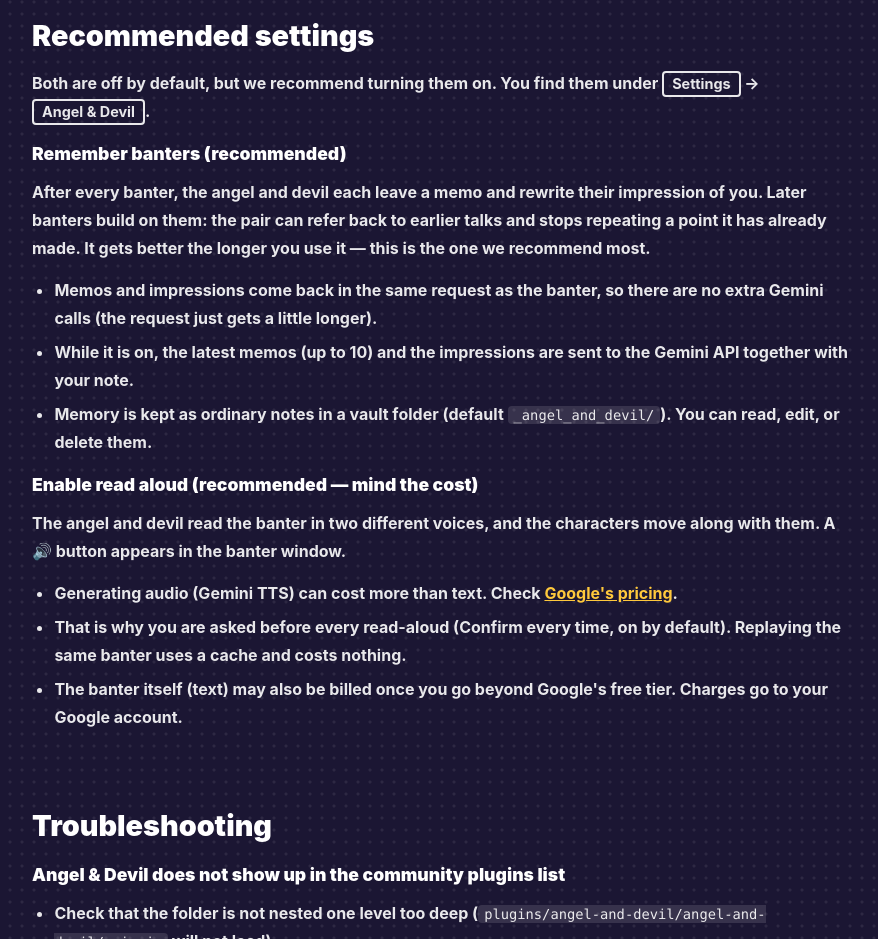
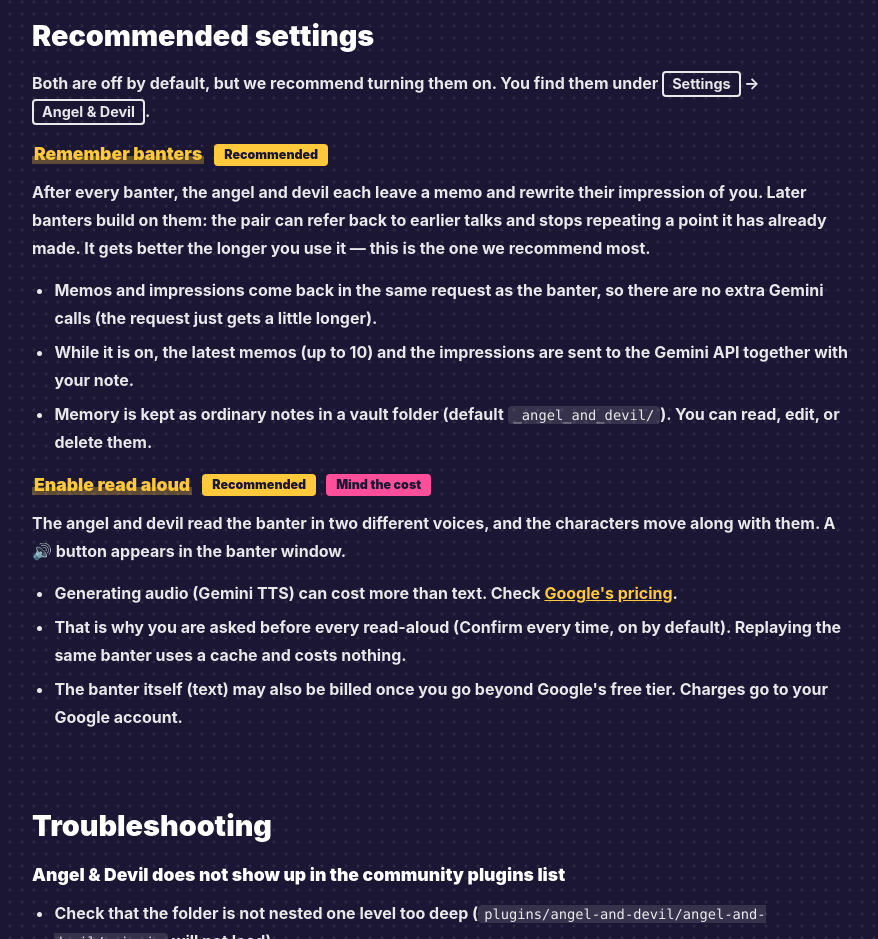
Before and after one commit to koooyooo/angel-and-devil-site, a plain HTML site: page en/getting-started.html in a window 1280 px wide. Shown: the part 3100-4039 px from the top of the page, without its empty margins (68-946 px from the left). Drawn offline with Linux system fonts and the light colour scheme.

Commit message:
Sync site from angel-and-devil@30ab0ee

```diff
--- a/assets/style.css
+++ b/assets/style.css
@@ -349,9 +349,12 @@ section { position: relative; padding: 72px 0; }
 .doc :not(pre) > code { padding: 1px 6px; border-radius: 4px; background: rgba(255, 255, 255, 0.12); overflow-wrap: anywhere; }
 .doc .paper :not(pre) > code { background: rgba(27, 22, 51, 0.08); }
 .ui { display: inline-block; padding: 0 8px; border: 2px solid currentColor; border-radius: 4px; font-size: 0.9em; line-height: 1.5; white-space: nowrap; }
+/* A setting the reader should turn on: angel yellow with a highlighter stroke underneath. */
+.setting-name { color: var(--angel); padding: 0 2px; background: linear-gradient(transparent 62%, rgba(255, 201, 60, 0.3) 62%); }
 .doc .tip { margin: 0 0 18px; }
 .doc .tip p:last-child, .doc .tip ul:last-child { margin-bottom: 0; }
-.badge { display: inline-block; margin-left: 8px; padding: 0 8px; border-radius: 4px; background: var(--devil); color: var(--ink); font-size: 0.75rem; vertical-align: 0.15em; }
+.badge { display: inline-block; margin-left: 10px; padding: 1px 10px; border-radius: 4px; background: var(--angel); color: var(--ink); font-size: 0.78rem; font-weight: 900; line-height: 1.6; vertical-align: 0.15em; white-space: nowrap; }
+.badge.devil { background: var(--devil); }
 details.paper > summary { cursor: pointer; font-weight: 900; font-size: 1.05rem; list-style-position: outside; margin-left: 1em; }
 details.paper[open] > summary { margin-bottom: 12px; }
 .next { display: flex; flex-wrap: wrap; gap: 18px; margin: 34px 0 0; }
--- a/en/getting-started.html
+++ b/en/getting-started.html
@@ -135,7 +135,7 @@
         <h2>Recommended settings</h2>
         <p>Both are off by default, but <b>we recommend turning them on</b>. You find them under <span class="ui">Settings</span> → <span class="ui">Angel &amp; Devil</span>.</p>
 
-        <h3 id="memory">Remember banters (recommended)</h3>
+        <h3 id="memory"><span class="setting-name">Remember banters</span><span class="badge">Recommended</span></h3>
         <p>After every banter, the angel and devil each leave a memo and rewrite their impression of you. Later banters build on them: the pair can refer back to earlier talks and stops repeating a point it has already made. It gets better the longer you use it — this is the one we recommend most.</p>
         <ul>
           <li>Memos and impressions come back in the <b>same request</b> as the banter, so there are no extra Gemini calls (the request just gets a little longer).</li>
@@ -143,7 +143,7 @@
           <li>Memory is kept as ordinary notes in a vault folder (default <code>_angel_and_devil/</code>). You can read, edit, or delete them.</li>
         </ul>
 
-        <h3 id="tts">Enable read aloud (recommended — mind the cost)</h3>
+        <h3 id="tts"><span class="setting-name">Enable read aloud</span><span class="badge">Recommended</span><span class="badge devil">Mind the cost</span></h3>
         <p>The angel and devil read the banter in two different voices, and the characters move along with them. A 🔊 button appears in the banter window.</p>
         <ul>
           <li>Generating audio (Gemini TTS) can <b>cost more</b> than text. Check <a href="https://aistudio.google.com/docs/pricing">Google's pricing</a>.</li>
```
Also changed, not shown: ja/getting-started.html (+2 -2 lines).
